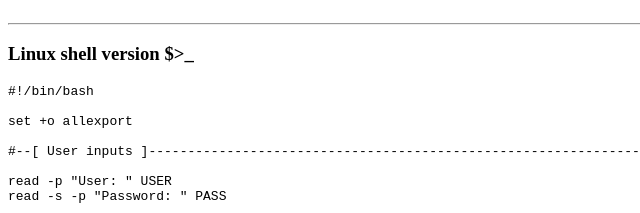
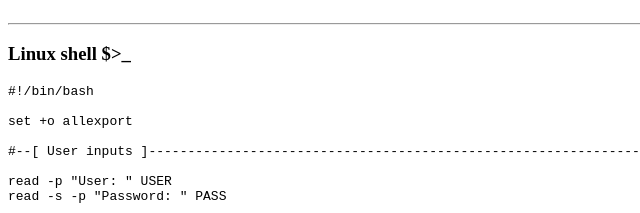
Before and after one commit to swannty/tokenizer, a plain HTML site: page web/index.html in a window 1280 px wide. Shown: the part 556-769 px from the top of the page, 0-640 px from the left. Drawn offline with Linux system fonts and the light colour scheme.

```diff
--- a/web/index.html
+++ b/web/index.html
@@ -157,7 +157,7 @@
 <br/>
 <form>
 <hr/>
-<h3>Linux shell version $&gt;_</h3>
+<h3>Linux shell $&gt;_</h3>
 
 <pre>
 #!/bin/bash
```
